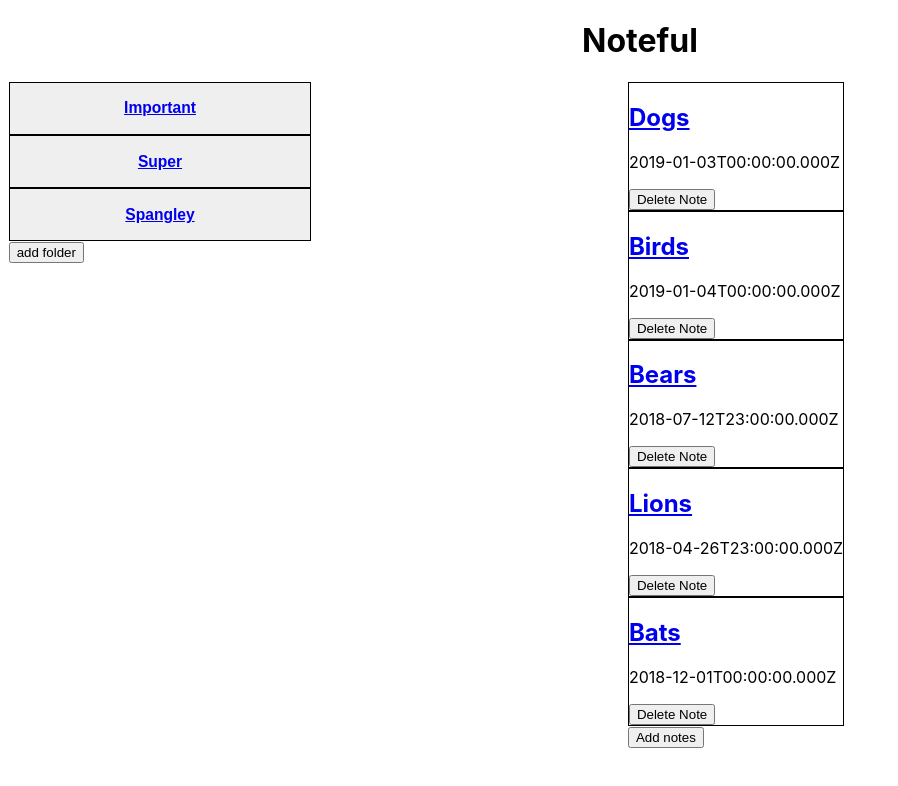
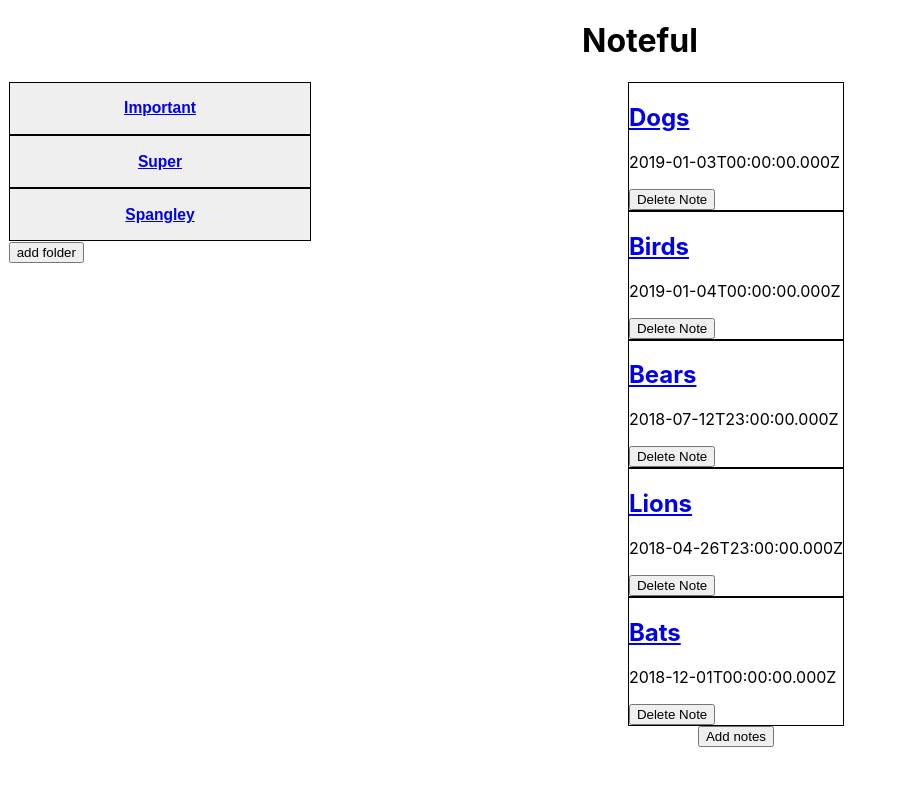
Before and after one commit to thinkful-ei-narwhal/noteful-client-daniel, a React (Create React App) app: page /FolderLists/b0715efe-ffaf-11e8-8eb2-f2801f1b9fd1 in a window 1280 px wide. Shown: the top 786 px of the page, without its empty margins (0-898 px from the left). Built offline with nearby package versions, Linux system fonts and the light colour scheme.

Commit message:
note page half way done

```diff
--- a/src/components/FolderPage.js
+++ b/src/components/FolderPage.js
@@ -19,6 +19,7 @@ export default class FolderPage extends Component {
         <NoteList
         notes={folderNoteList}
         />
+        <button>Add notes</button>
         </section>
       </main>
     )
--- a/src/components/MainPage.js
+++ b/src/components/MainPage.js
@@ -16,6 +16,7 @@ export default class MainPage extends Component {
         <NoteList
         notes={this.props.notes}
         />
+        <button>Add notes</button>
         </section>
       </main>
     )
--- a/src/components/NoteList.js
+++ b/src/components/NoteList.js
@@ -19,7 +19,6 @@ export default class NoteList extends Component {
     return (
       <div>
         {notesList}
-        <button>Add notes</button>
       </div>
     )
   }
--- a/src/components/NotePage.js
+++ b/src/components/NotePage.js
@@ -6,23 +6,24 @@ import '../App.css';
 export default class NotePage extends Component {
   render() {
 
-    const shownFolder = this.props.folders.find(folder => folder.id === this.props.match.params.folderId);
 
-    console.log(shownFolder);
 
-    const folderNoteList = this.props.notes.filter(notes => notes.folderId === this.props.match.params.folderId);
+    const shownNote= this.props.notes.find(note => note.id === this.props.match.params.noteId);
+
+    console.log(shownNote);
 
      return (
        <main>
          <section className="folderList">
          <FolderList
-         folders={shownFolder}
+         folders={this.props.folders}
          />
          </section>
          <section className="noteList ">
          <NoteList
-         notes={folderNoteList}
+         notes={[shownNote]}
          />
+         <p>{shownNote.content}</p>
          </section>
        </main>
      )
```
